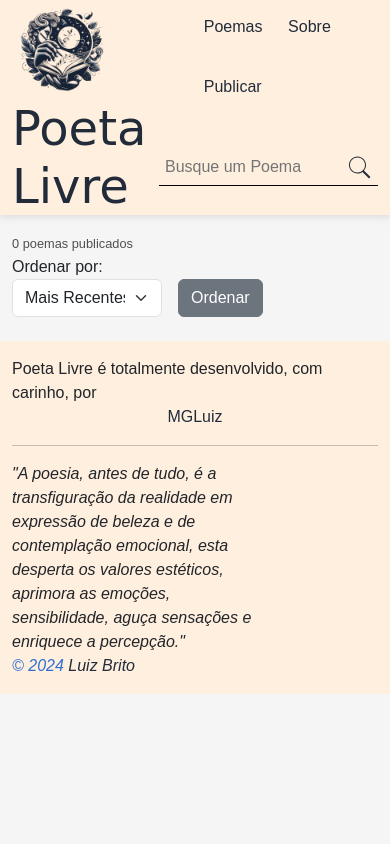
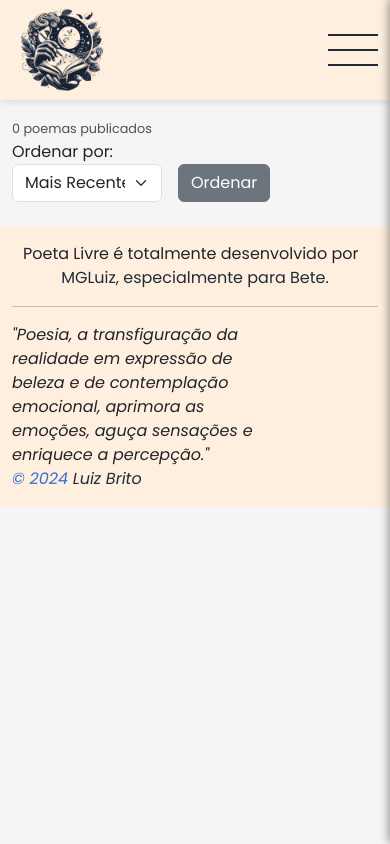
Before and after one commit to MGLuiz/poeta-livre, a PHP site: page / in a window 390 px wide. Run offline with PHP 8.4, Linux system fonts and the light colour scheme; data that the repository does not hold is empty; a stand-in replaces the project's code that opens the database connection; some libraries are stand-ins or nearby versions.

Commit message:
responsividada do reader com side-menu feito

```diff
--- a/css/globals.css
+++ b/css/globals.css
@@ -1,5 +1,5 @@
 @charset "UTF-8";
-
+@import url('https://fonts.googleapis.com/css2?family=Great+Vibes&family=Montserrat:ital,wght@0,100..900;1,100..900&family=Playfair+Display+SC:ital,wght@0,400;0,700;0,900;1,400;1,700;1,900&family=Poppins:ital,wght@0,100;0,200;0,300;0,400;0,500;0,600;0,700;0,800;0,900;1,100;1,200;1,300;1,400;1,500;1,600;1,700;1,800;1,900&display=swap');
 @import url(header.css);
 @import url(poema-card.css);
 @import url(modal.css);
--- a/css/header.css
+++ b/css/header.css
@@ -72,3 +72,51 @@ header nav form button{
     right: 0;
     border: 0;
 }
+
+.open-menu-btn{
+    cursor: pointer;
+    display: none !important;
+}
+
+.nav-menu-mobile{
+    background-color: var(--primary-color);
+    width: 50vw;
+    height: 100%;
+    display: none;
+    position: fixed !important;
+    top: 0;
+    right: 0;
+    z-index: 5;
+    padding: 2rem 3rem;
+    box-shadow: 0px -1px 10px rgba(0, 0, 0, 0.5);
+    transition: .5s;
+
+}
+
+/* Responsividade */
+
+@media (max-width: 830px) {
+    header .nav-menu{
+        display: none !important;
+    }
+
+    .open-menu-btn{
+        display: flex !important;
+
+    }
+
+    header .nav-menu-mobile{
+        display: block !important;
+        margin-right: -100%;
+    }
+}
+
+@media (max-width: 600px) {
+    header .logo h1{
+        display: none !important;
+    }
+
+    .nav-menu-mobile{
+        width: 100%;
+    }
+}
--- a/home.css
+++ b/home.css
@@ -37,7 +37,7 @@
     position: absolute;
     width: 24px;
     fill: var(--secondary-color);
-    z-index: 9;
+    z-index: 3;
     transition: all 0.8s cubic-bezier(0.23, 1, 0.32, 1);
 }
 
@@ -155,7 +155,6 @@ footer .mgluiz-copyright{
 }
 
 @media (max-width: 600px){
-
     aside{
         display: none !important;
     }
--- a/index.php
+++ b/index.php
@@ -81,12 +81,12 @@
     <footer>
         <div class="container">
             <span class="footer-quote flex">
-                Poeta Livre é totalmente desenvolvido, com carinho, por &nbsp; <a href="https://mgluiz.github.io/mgluiz-linktree/">MGLuiz</a>
+                Poeta Livre é totalmente desenvolvido por &nbsp; <a href="https://mgluiz.github.io/mgluiz-linktree/">MGLuiz, especialmente para Bete.</a>
             </span>
             <hr>
             <div class="flex" style="justify-content: space-between; align-items: center;">
                 <span class="info-project">
-                    "A poesia, antes de tudo, é a transfiguração da realidade em expressão de beleza e de contemplação emocional, esta desperta os valores estéticos, aprimora as emoções, sensibilidade, aguça sensações e enriquece a percepção."
+                    "Poesia, a transfiguração da realidade em expressão de beleza e de contemplação emocional, aprimora as emoções, aguça sensações e enriquece a percepção."
                 </span>
                 <span class="mgluiz-copyright">
                     &copy; 2024 <a href="https://mgluiz.github.io/mgluiz-linktree/">Luiz Brito</a>
--- a/php/Partials/Header.php
+++ b/php/Partials/Header.php
@@ -24,7 +24,7 @@
                     <h1>Poeta Livre</h1>
                 </div>
             </a>
-            <nav class="flex">
+            <nav class="nav-menu flex">
                 <ul class="flex">
                     <li><a href="/poetalivre/">Poemas</a></li>
                     <li><a href="/poetalivre/sobre/">Sobre</a></li>
@@ -39,5 +39,45 @@
                     </button>
                 </form>
             </nav>
+
+            <div class="open-menu-btn d-flex flex-column justify-content-center">
+                <img src="/poetalivre/icons/menu-50.png" alt="">
+            </div>
+
+            <nav class="nav-menu-mobile">
+                <div class="mobile-menu-head d-flex justify-content-between mb-3">
+                    <h2>Menu</h2>
+                    <div class="close-menu-button d-flex flex-column justify-content-center">
+                        <img class="w-50" src="/poetalivre/icons/excluir-50.png" alt="">
+                    </div>
+                </div>
+                <ul class="mb-3" style="list-style: circle;">
+                    <li><a href="/poetalivre/">Poemas</a></li>
+                    <li><a href="/poetalivre/sobre/">Sobre</a></li>
+                    <li><a href="/poetalivre/adicionar/">Publicar</a></li>
+                </ul>
+                <form action="/poetalivre/busca/" method="GET" autocomplete="off">
+                    <input type="text" name="s" id="serach-input" placeholder="Busque um Poema" required>
+                    <button type="submit" value="search-btn" id="search-btn">
+                        <svg xmlns="http://www.w3.org/2000/svg" x="0px" y="0px" width="25" height="25" viewBox="0,0,256,256">
+                            <g fill="#212b3a" fill-rule="nonzero" stroke="none" stroke-width="1" stroke-linecap="butt" stroke-linejoin="miter" stroke-miterlimit="10" stroke-dasharray="" stroke-dashoffset="0" font-family="none" font-weight="none" font-size="none" text-anchor="none" style="mix-blend-mode: normal"><g transform="scale(5.12,5.12)"><path d="M21,3c-9.37891,0 -17,7.62109 -17,17c0,9.37891 7.62109,17 17,17c3.71094,0 7.14063,-1.19531 9.9375,-3.21875l13.15625,13.125l2.8125,-2.8125l-13,-13.03125c2.55469,-2.97656 4.09375,-6.83984 4.09375,-11.0625c0,-9.37891 -7.62109,-17 -17,-17zM21,5c8.29688,0 15,6.70313 15,15c0,8.29688 -6.70312,15 -15,15c-8.29687,0 -15,-6.70312 -15,-15c0,-8.29687 6.70313,-15 15,-15z"></path></g></g>
+                        </svg>
+                    </button>
+                </form>
+            </nav>
         </div>
+
+        <script>
+            const openMenuBtn = document.querySelector('.open-menu-btn');
+            const closeMenuBtn = document.querySelector('.close-menu-button');
+            const menu = document.querySelector('.nav-menu-mobile');
+
+            openMenuBtn.addEventListener('click', () => {
+                menu.style.marginRight = '0';
+            });
+
+            closeMenuBtn.addEventListener('click', () => {
+                menu.style.marginRight = '-100%';
+            });
+        </script>
     </header> <!-- Header -->
```
Also changed, not shown: icons/excluir-50.png (added), icons/menu-50.png (added).
